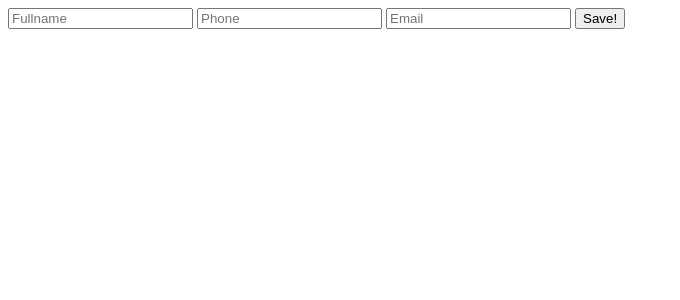
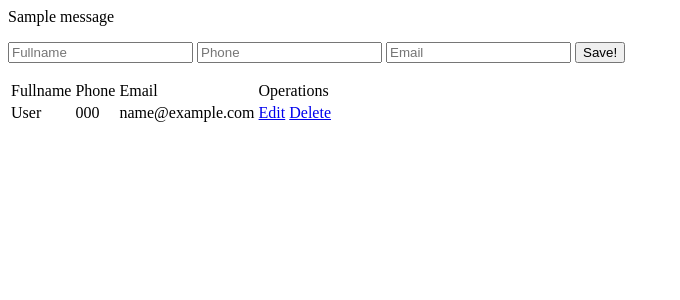
Before and after one commit to agusmailen/flask-contacs-app-, a Flask app: page / in a window 1280 px wide. Shown: the top 300 px of the page, without its empty margins (0-680 px from the left). Run offline with Flask 2, Linux system fonts and the light colour scheme; tables that the repository leaves empty or names only in its code hold one stand-in row (values such as "Sample post"); one stand-in notice (Sample message) is shown; some libraries are stand-ins or nearby versions.

Commit message:
tabla de datos, enlace a editar/borrar

```diff
--- a/App.py
+++ b/App.py
@@ -1,17 +1,25 @@
-from re import fullmatch
-from flask import Flask, render_template, request
+from flask import Flask, render_template, request, redirect, url_for, flash
 from flask_mysqldb import MySQL
 
 app = Flask(__name__)
 
+#Mysql Connection
 app.config['MYSQL_HOST'] = 'localhost'
 app.config['MYSQL_USER'] = 'root'
 app.config['MYSQL_DB'] = 'flaskcontact'
 mysql = MySQL(app)
 
+#settings
+app.secret_key = 'mysecretkey'
+
+
 @app.route('/')
 def Index():
-    return render_template('index.html')
+    cur = mysql.connection.cursor()
+    cur.execute('SELECT * FROM contacs')
+    data = cur.fetchall()
+    print(data)
+    return render_template('index.html', contacts = data)
 
 @app.route('/add_contact', methods=['POST'])
 def add_contact():
@@ -22,7 +30,8 @@ def add_contact():
         cur = mysql.connection.cursor()
         cur.execute('INSERT INTO contacs (fullname, phone, email) VALUES(%s, %s, %s)', (fullname, phone, email))
         mysql.connection.commit()
-        return 'received'
+        flash('Contact Added successfull')
+        return redirect(url_for('Index'))
 
 
 @app.route('/edit')
--- a/templates/index.html
+++ b/templates/index.html
@@ -1,6 +1,40 @@
+{% with messages = get_flashed_messages() %}
+{% if messages %}
+{% for message in messages %}
+	<p>{{ message }}</p>
+{% endfor %}
+{% endif %}
+{% endwith %}
+
+
+
 <form action="/add_contact" method="POST" >
 	<input type="text" name="fullname" placeholder="Fullname" id="">
 	<input type="text" name="phone" placeholder="Phone" id="">
 	<input type="text" name="email" placeholder="Email" id="">
 	<button type="submit">Save!</button>
 </form>
+
+<table>
+	<head>
+		<tr>
+			<td>Fullname</td>
+			<td>Phone</td>
+			<td>Email</td>
+			<td>Operations</td>
+		</tr>
+	</head>
+	<tbody>
+		{% for contact in contacts %}
+		<tr>
+			<td>{{ contact[1] }}</td>
+			<td>{{ contact[2] }}</td>
+			<td>{{ contact[3] }}</td>
+			<td>
+				<a href="/edit/{{contact[0]}}">Edit</a>
+				<a href="/delete/{{contact[0]}}">Delete</a>
+			</td>
+		</tr>
+		{% endfor %}
+	</tbody>
+</table>
```
